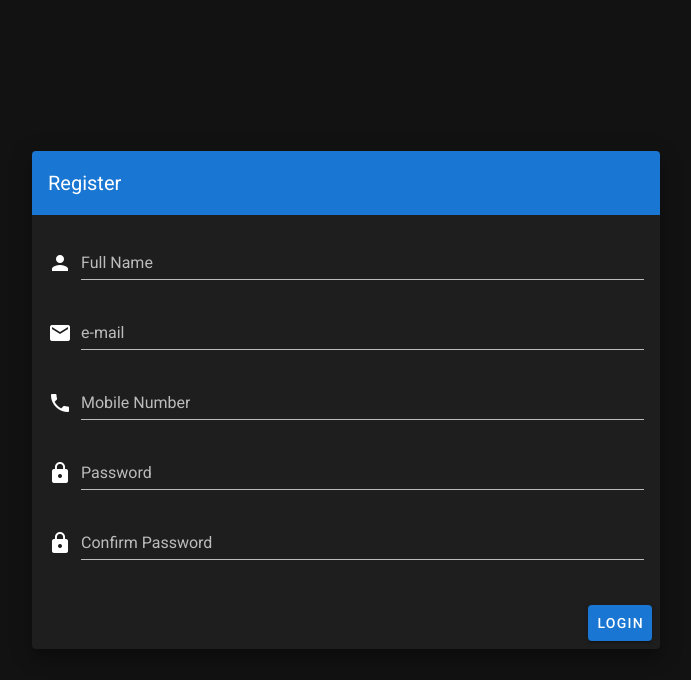
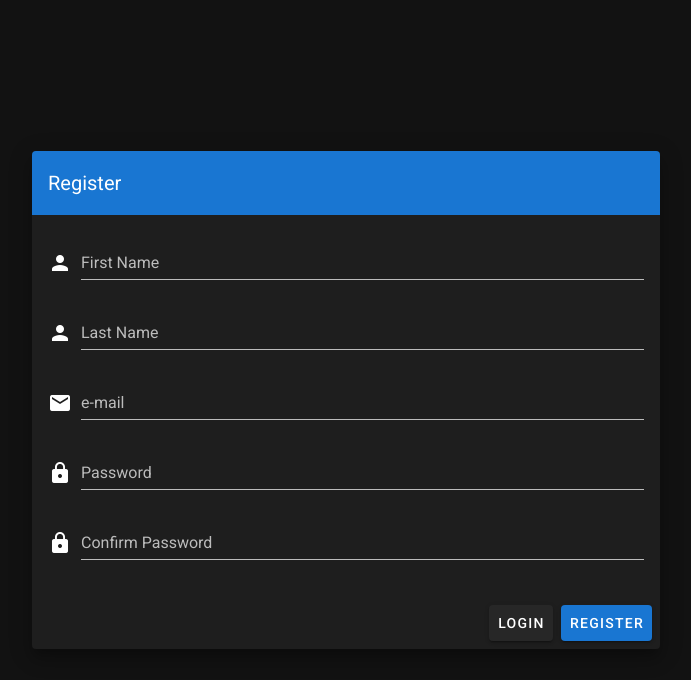
Before and after one commit to PRAJINPRAKASH/nuxt-sample-app, a Nuxt app: page /register in a window 1280 px wide. Shown: the top 680 px of the page, without its empty margins (294-985 px from the left). Built offline with nearby package versions, Linux system fonts and the light colour scheme.

Commit message:
split login register page

```diff
--- a/pages/login.vue
+++ b/pages/login.vue
@@ -10,28 +10,41 @@
                 <v-spacer></v-spacer>
               </v-toolbar>
               <v-card-text>
-                <v-form ref="form" autocomplete="off">
+                <v-form
+                  id="login-form"
+                  ref="form"
+                  v-model="valid"
+                  lazy-validation
+                  @submit.prevent="submit"
+                  @input="resetError"
+                >
                   <v-text-field
+                    v-model="login.email"
                     label="e-mail"
                     name="email"
                     prepend-icon="person"
                     type="text"
                     required
-                    @focus="enable"
+                    :rules="emailRules"
                   ></v-text-field>
 
                   <v-text-field
                     id="password"
+                    v-model="login.password"
                     label="Password"
                     name="password"
                     prepend-icon="lock"
                     type="password"
+                    :rules="passwordRules"
                   ></v-text-field>
                 </v-form>
               </v-card-text>
               <v-card-actions>
                 <v-spacer></v-spacer>
-                <v-btn color="primary">Login</v-btn>
+                <v-btn to="/register">Register</v-btn>
+                <v-btn color="primary" form="login-form" type="submit"
+                  >Login</v-btn
+                >
               </v-card-actions>
             </v-card>
           </v-flex>
@@ -40,19 +53,4 @@
     </v-content>
   </v-app>
 </template>
-<script>
-export default {
-  layout: 'empty',
-  data() {
-    return {}
-  },
-  mounted() {},
-  methods: {},
-  head() {
-    const title = 'Login'
-    return {
-      title
-    }
-  }
-}
-</script>
+<script src="./login.script"></script>
--- /dev/null
+++ b/pages/register.js
@@ -0,0 +1,85 @@
+export default {
+  layout: 'empty',
+  auth: 'guest',
+  data() {
+    return {
+      serverError: '',
+      register: {
+        firstName: '',
+        lastName: '',
+        email: '',
+        password: ''
+      },
+      valid: false,
+      firstNameRules: [
+        (v) => !!v || 'First Name is required',
+        (v) =>
+          (v && v.length <= 30) || 'First Name must be less than 30 characters',
+        (v) =>
+          (v && !this.serverError.includes('firstName')) || this.serverError
+      ],
+      lastNameRules: [
+        (v) => !!v || 'Last Name is required',
+        (v) =>
+          (v && v.length <= 30) || 'Last Name must be less than 30 characters',
+        (v) => (v && !this.serverError.includes('lastName')) || this.serverError
+      ],
+      emailRules: [
+        (v) => !!v || 'E-mail is required',
+        (v) => /.+@.+\..+/.test(v) || 'E-mail must be valid',
+        (v) => (v && !this.serverError.includes('email')) || this.serverError
+      ],
+      passwordRules: [
+        (v) => !!v || 'Password is required',
+        (v) =>
+          (v && v.length > 8) || 'Password must be greater than 8 characters',
+        (v) => (v && !this.serverError.includes('password')) || this.serverError
+      ],
+      confirmpasswordRules: [
+        (v) => !!v || 'Confirm Password is required',
+        (v) =>
+          this.register.password === v ||
+          'Confirm Password must match with password',
+        (v) => (v && !this.serverError.includes('password')) || this.serverError
+      ]
+    }
+  },
+  methods: {
+    resetError() {
+      this.serverError = ''
+    },
+    submit() {
+      this.$refs.form.validate()
+      if (this.valid) {
+        this.userRegister()
+      }
+    },
+    userRegister() {
+      this.$auth
+        .register({
+          data: this.register
+        })
+        .then((response) => {
+          this.$auth
+            .loginWith('local', {
+              data: this.register
+            })
+            .then((response) => {})
+            .catch((err) => {
+              this.serverError = err.response.data.message
+              this.$refs.form.validate()
+            })
+        })
+        .catch((err) => {
+          this.serverError = err.response.data.message
+          this.$refs.form.validate()
+        })
+    }
+  },
+  head() {
+    const title = 'Register'
+    return {
+      title
+    }
+  }
+}
--- a/pages/register.vue
+++ b/pages/register.vue
@@ -10,36 +10,50 @@
                 <v-spacer></v-spacer>
               </v-toolbar>
               <v-card-text>
-                <v-form ref="form" autocomplete="off">
+                <v-form
+                  id="register-form"
+                  ref="form"
+                  v-model="valid"
+                  lazy-validation
+                  @submit.prevent="submit"
+                  @input="resetError"
+                >
                   <v-text-field
-                    label="Full Name"
-                    name="name"
+                    v-model="register.firstName"
+                    label="First Name"
+                    name="firstName"
                     prepend-icon="person"
                     type="text"
                     required
+                    :rules="firstNameRules"
                   ></v-text-field>
                   <v-text-field
+                    v-model="register.lastName"
+                    label="Last Name"
+                    name="lastName"
+                    prepend-icon="person"
+                    type="text"
+                    required
+                    :rules="lastNameRules"
+                  ></v-text-field>
+                  <v-text-field
+                    v-model="register.email"
                     label="e-mail"
                     name="email"
                     prepend-icon="email"
                     type="text"
                     required
-                  ></v-text-field>
-
-                  <v-text-field
-                    label="Mobile Number"
-                    name="phone"
-                    prepend-icon="phone"
-                    type="text"
-                    required
+                    :rules="emailRules"
                   ></v-text-field>
 
                   <v-text-field
                     id="password"
+                    v-model="register.password"
                     label="Password"
                     name="password"
                     prepend-icon="lock"
                     type="password"
+                    :rules="passwordRules"
                   ></v-text-field>
                   <v-text-field
                     id="confirmpassword"
@@ -47,12 +61,16 @@
                     name="confirmpassword"
                     prepend-icon="lock"
                     type="password"
+                    :rules="confirmpasswordRules"
                   ></v-text-field>
                 </v-form>
               </v-card-text>
               <v-card-actions>
                 <v-spacer></v-spacer>
-                <v-btn color="primary">Login</v-btn>
+                <v-btn to="/login">Login</v-btn>
+                <v-btn color="primary" type="submit" form="register-form"
+                  >Register</v-btn
+                >
               </v-card-actions>
             </v-card>
           </v-flex>
@@ -61,19 +79,4 @@
     </v-content>
   </v-app>
 </template>
-<script>
-export default {
-  layout: 'empty',
-  data() {
-    return {}
-  },
-  mounted() {},
-  methods: {},
-  head() {
-    const title = 'Register'
-    return {
-      title
-    }
-  }
-}
-</script>
+<script src="./register.js"></script>
```
Also changed, not shown: pages/login.js (added, +54 -0 lines).
